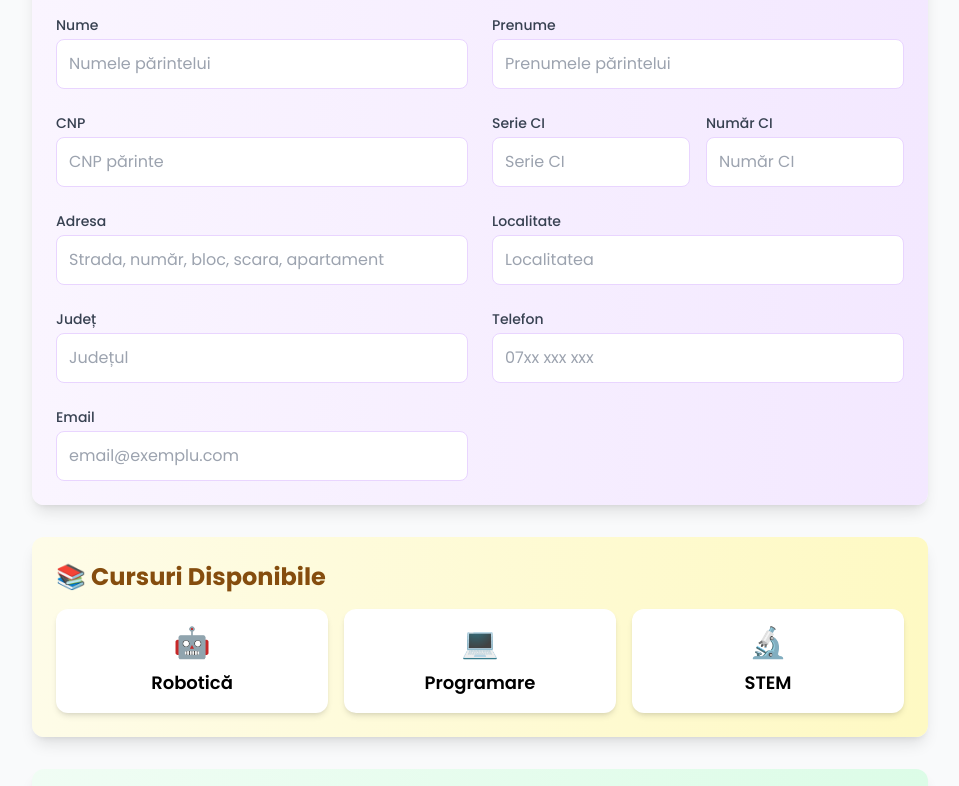
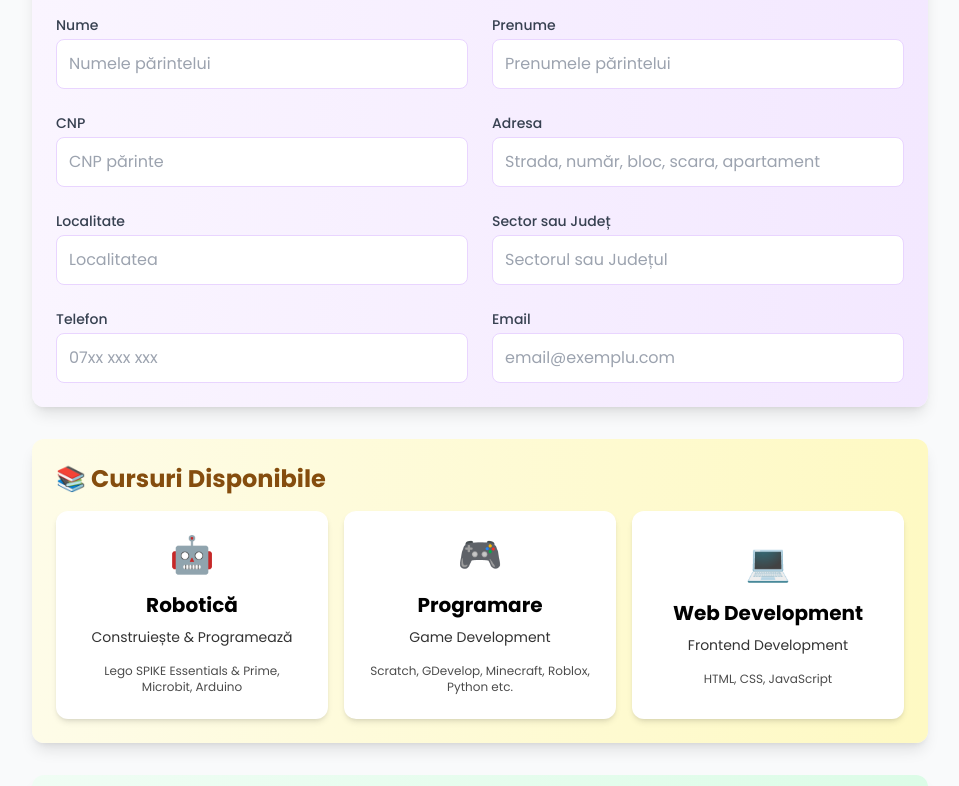
Before and after one commit to gigibardan/form-tma, a Next.js app: page / in a window 1280 px wide. Shown: the part 615-1401 px from the top of the page, without its empty margins (160-1119 px from the left). Built offline with nearby package versions, Linux system fonts and the light colour scheme.

Commit message:
modificari cursuri + scos ci + logo

```diff
--- a/app/api/submit/route.ts
+++ /dev/null
@@ -1,61 +0,0 @@
-import { NextResponse } from 'next/server';
-import { appendToSheet } from '@/lib/googleSheets';
-
-export async function POST(req: Request) {
-  try {
-    const data = await req.json();
-
-    // Formatăm datele pentru Google Sheets
-    const values = [[
-      data.numeParinte,               // Parent First Names
-      data.prenumeParinte,            // Parent Last Name
-      data.email,                     // Parent Email
-      '',                             // Additional Email
-      data.telefon,                   // Mobile Phone
-      '',                             // Home Phone
-      '',                             // Work Phone
-      data.adresa,                    // Address
-      '',                             // Address 2
-      data.localitate,                // City
-      data.judet,                     // State
-      '',                             // Zip Code
-      'Romania',                      // Country
-      'Active',                       // Parent Status
-      '',                             // Notes
-      'Yes',                          // Event Reminders
-      '',                             // Event Notes
-      'Yes',                          // Emails
-      'Yes',                          // SMS Reminders
-      data.numeCopil,                 // Student First Name
-      data.prenumeCopil,              // Student Last Name
-      '',                             // Student Email
-      '',                             // Student Mobile Phone
-      '',                             // Student Home Phone
-      data.dataNasterii,             // Birth Date
-      new Date().toISOString(),       // Start Date
-      '',                             // School
-      '',                             // Grade
-      data.cursuri.join(', '),       // Subjects
-      '',                             // Student Notes
-      'Active',                       // Student Status
-      'Standard',                     // Billing Method
-      '',                             // Student Hourly Cost
-      '',                             // Cost Premium Name
-      '',                             // Discount Rate
-      'Yes',                          // Student Event Reminders
-      '',                             // Student Event Notes
-      'Yes',                          // Student Emails
-      'Yes',                          // Student SMS Reminders
-    ]];
-
-    await appendToSheet(values);
-
-    return NextResponse.json({ success: true });
-  } catch (error) {
-    console.error('Error in submit route:', error);
-    return NextResponse.json(
-      { error: 'Failed to submit form' },
-      { status: 500 }
-    );
-  }
-}
--- a/components/FormularInscriere.tsx
+++ b/components/FormularInscriere.tsx
@@ -21,18 +21,38 @@ export default function FormularInscriere() {
     localitate: '',
     judet: '',
     cnpParinte: '',
-    serieCI: '',
-    numarCI: '',
+
 
     cursuri: [] as string[],
     experienta: ''
   })
 
   const cursuri = [
-    { id: 'robotica', nume: 'Robotică', emoji: '🤖', culoare: 'from-blue-500 to-blue-700' },
-    { id: 'programare', nume: 'Programare', emoji: '💻', culoare: 'from-purple-500 to-purple-700' },
-    { id: 'stem', nume: 'STEM', emoji: '🔬', culoare: 'from-green-500 to-green-700' }
-  ]
+    {
+      id: 'robotica',
+      nume: 'Robotică',
+      subtitlu: 'Construiește & Programează',
+      emoji: '🤖',
+      culoare: 'from-blue-500 to-blue-700',
+      tehnologii: 'Lego SPIKE Essentials & Prime, Microbit, Arduino'
+    },
+    {
+      id: 'programare',
+      nume: 'Programare',
+      subtitlu: 'Game Development',
+      emoji: '🎮',
+      culoare: 'from-purple-500 to-purple-700',
+      tehnologii: 'Scratch, GDevelop, Minecraft, Roblox, Python etc.'
+    },
+    {
+      id: 'webdev',
+      nume: 'Web Development',
+      subtitlu: 'Frontend Development',
+      emoji: '💻',
+      culoare: 'from-green-500 to-green-700',
+      tehnologii: 'HTML, CSS, JavaScript'
+    }
+  ];
 
   const handleSubmit = async (e: React.FormEvent) => {
     e.preventDefault();
@@ -61,8 +81,7 @@ export default function FormularInscriere() {
         localitate: '',
         judet: '',
         cnpParinte: '',
-        serieCI: '',
-        numarCI: '',
+
         cursuri: [],
         experienta: ''
       });
@@ -131,7 +150,7 @@ export default function FormularInscriere() {
           {/* Logo */}
           <div className="w-24 h-24 md:w-32 md:h-32 flex-shrink-0">
             <Image
-              src="/images/logo.png"
+              src="/form-tma/images/logo.png"
               alt="TechMinds Academy"
               width={128}
               height={128}
@@ -160,7 +179,7 @@ export default function FormularInscriere() {
       </div>
 
       <form onSubmit={handleSubmit} className="space-y-8">
-        {/* Tot restul codului formularului rămâne neschimbat */}
+
         {/* Secțiunea Date Copil */}
         <div className="bg-gradient-to-r from-blue-50 to-blue-100 p-6 rounded-xl shadow-lg
                         transform hover:shadow-xl transition-all">
@@ -257,30 +276,7 @@ export default function FormularInscriere() {
                 placeholder="CNP părinte"
               />
             </div>
-            <div className="grid grid-cols-2 gap-4">
-              <div>
-                <label className="block text-sm font-medium text-gray-700 mb-1">Serie CI</label>
-                <input
-                  type="text"
-                  value={formData.serieCI}
-                  onChange={(e) => setFormData({...formData, serieCI: e.target.value})}
-                  className="w-full p-3 border border-purple-200 rounded-lg focus:ring-2 focus:ring-purple-500
-                            focus:border-purple-500 transition-all"
-                  placeholder="Serie CI"
-                />
-              </div>
-              <div>
-                <label className="block text-sm font-medium text-gray-700 mb-1">Număr CI</label>
-                <input
-                  type="text"
-                  value={formData.numarCI}
-                  onChange={(e) => setFormData({...formData, numarCI: e.target.value})}
-                  className="w-full p-3 border border-purple-200 rounded-lg focus:ring-2 focus:ring-purple-500
-                            focus:border-purple-500 transition-all"
-                  placeholder="Număr CI"
-                />
-              </div>
-            </div>
+
             <div>
               <label className="block text-sm font-medium text-gray-700 mb-1">Adresa</label>
               <input
@@ -304,14 +300,14 @@ export default function FormularInscriere() {
               />
             </div>
             <div>
-              <label className="block text-sm font-medium text-gray-700 mb-1">Județ</label>
+              <label className="block text-sm font-medium text-gray-700 mb-1">Sector sau Județ</label>
               <input
                 type="text"
                 value={formData.judet}
                 onChange={(e) => setFormData({...formData, judet: e.target.value})}
                 className="w-full p-3 border border-purple-200 rounded-lg focus:ring-2 focus:ring-purple-500
                           focus:border-purple-500 transition-all"
-                placeholder="Județul"
+                placeholder="Sectorul sau Județul"
               />
             </div>
             <div>
@@ -351,14 +347,16 @@ export default function FormularInscriere() {
     key={curs.id}
     type="button"
     onClick={() => toggleCurs(curs.id)}
-                className={`p-4 rounded-xl shadow-md flex flex-col items-center justify-center gap-2
-                           transform transition-all hover:-translate-y-1 hover:shadow-lg text-lg font-semibold
+    className={`p-6 rounded-xl shadow-md flex flex-col items-center justify-center gap-2
+                transform transition-all hover:-translate-y-1 hover:shadow-lg
                 ${formData.cursuri.includes(curs.id)
                   ? `bg-gradient-to-r ${curs.culoare} text-white`
                   : 'bg-white hover:bg-gray-50'}`}
   >
-                <span className="text-3xl">{curs.emoji}</span>
-                <span>{curs.nume}</span>
+    <span className="text-4xl mb-2">{curs.emoji}</span>
+    <span className="text-xl font-bold">{curs.nume}</span>
+    <span className="text-sm opacity-80">{curs.subtitlu}</span>
+    <span className="text-xs mt-2 opacity-70">{curs.tehnologii}</span>
   </button>
 ))}
           </div>
```
Lines whose indentation alone changed are shown as unchanged.
